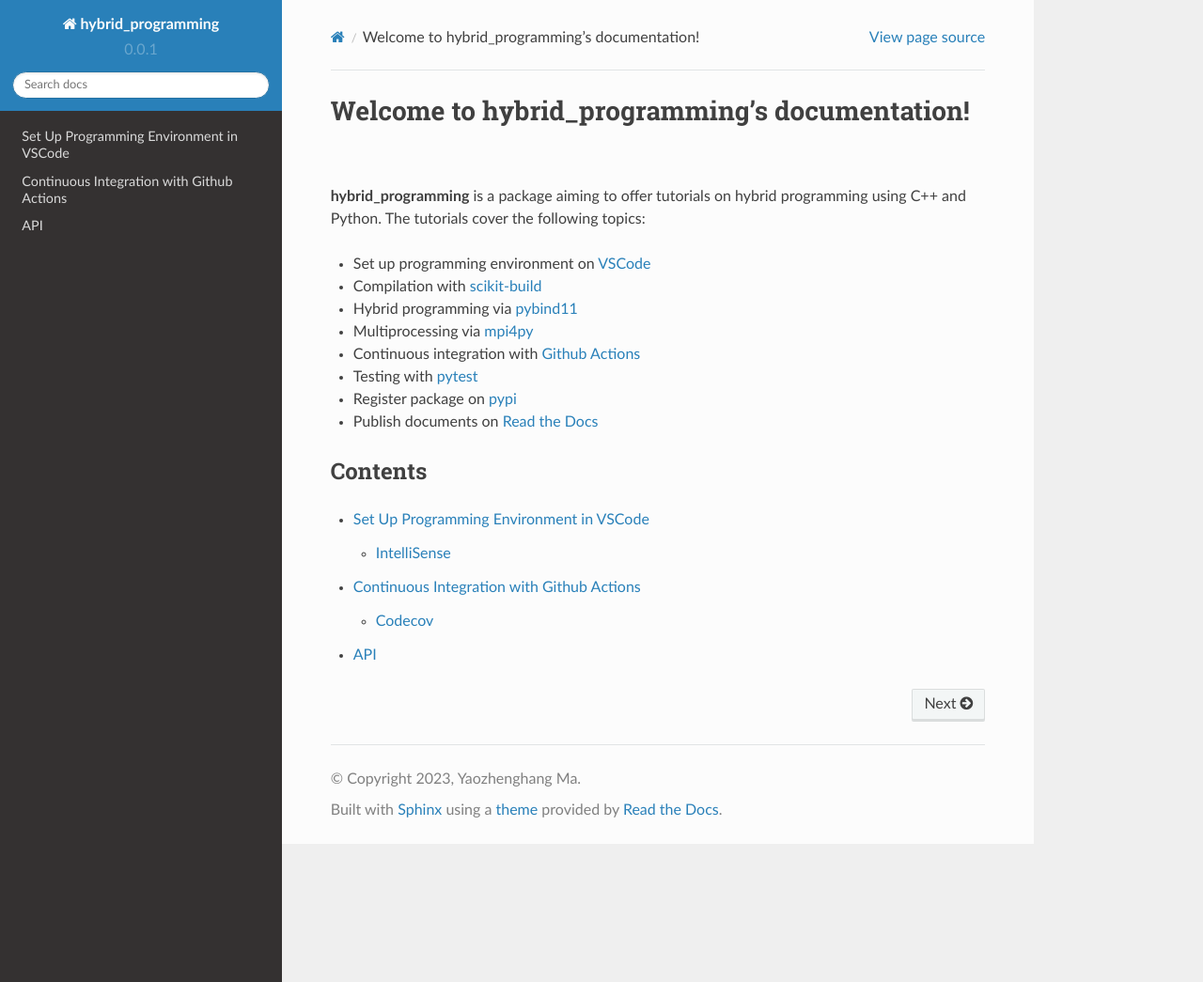
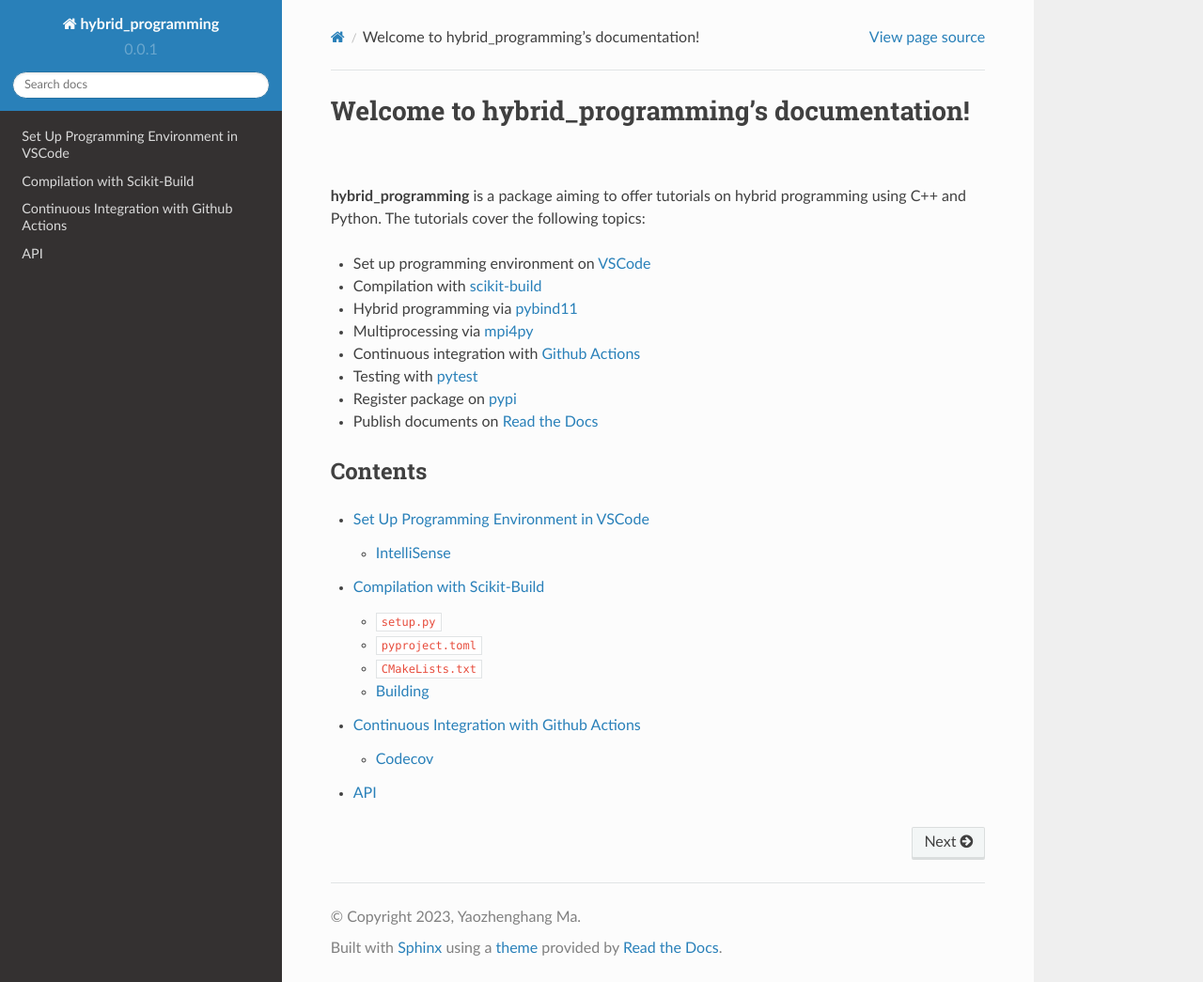
Before and after one commit to yaozhenghangma/hybrid_programming, a Sphinx documentation site: the page built from docs/source/index.md, in a window 1280 px wide and 1045 px high. Shown: the whole window at 94% size. Built offline with Sphinx 7.4.7 and the Read the Docs theme 2.0.0, drawn with Linux system fonts in a browser that asks for light colours; some of the changed lines change nothing that is shown.

Commit message:
scikit-build

````diff
--- a/docs/source/index.md
+++ b/docs/source/index.md
@@ -14,8 +14,8 @@
 
 ```{eval-rst}
 .. toctree::
-
    vscode
+   scbuild
    github_actions
    api
 ```
--- /dev/null
+++ b/docs/source/scbuild.md
@@ -0,0 +1,53 @@
+# Compilation with Scikit-Build
+Scikit-Build is building system generator based on Python's setpuptools system and C++'s Cmake system. With Scikit-Build toolkit, we can compile C++/Python hybrid libraries automatically. The minimum requirements of Scikit-Build include three files: `setup.py`, `pyproject.toml` and `CMakeLists.txt`.
+
+## `setup.py`
+`setup.py` is config file used by Python's setuptools. It consists of basic information about the project. To activate Sckikit-Build tools, the `setup` function must be overloaded by function provided by Scikit-Build in `setup.py`:
+```python
+from skbuild import setup
+```
+An example of `setup.py` can be found [here](https://github.com/yaozhenghangma/hybrid_programming/blob/main/setup.py). The additional options in `setup.py` are listed on [Scikit-Build's website](https://scikit-build.readthedocs.io/en/latest/usage.html#setup-options) and [Python's document](https://docs.python.org/3/distutils/setupscript.html).
+
+## `pyproject.toml`
+`pyproject.toml` is the specified file format of [PEP 518](https://peps.python.org/pep-0518/), which contains the building system requirements of the project. A detailed description of `pyproject.toml` can be found in [pip's document](https://pip.pypa.io/en/stable/reference/build-system/pyproject-toml/). Here, we only utilize a simplified yet practical version that is suitable for most scenarios:
+```toml
+[build-system]
+requires = [
+    "setuptools>=42",
+    "cmake>=3.13",
+    "scikit-build>=0.14.1",
+]
+
+build-backend = "setuptools.build_meta"
+```
+
+## `CMakeLists.txt`
+`CMakeLists.txt` file contains building options of CMake. To correctly build a pybind11 project, the location of pybind11 must be provided to CMake:
+```txt
+if(SKBUILD)
+  execute_process(
+    COMMAND "${PYTHON_EXECUTABLE}" -c
+            "import pybind11; print(pybind11.get_cmake_dir())"
+    OUTPUT_VARIABLE _tmp_dir
+    OUTPUT_STRIP_TRAILING_WHITESPACE COMMAND_ECHO STDOUT)
+  list(APPEND CMAKE_PREFIX_PATH "${_tmp_dir}")
+endif()
+
+find_package(pybind11 CONFIG REQUIRED)
+```
+To compile a C++ source code into a shared library, we can use the following commands:
+```txt
+pybind11_add_module(example_cpp_lib src/example_lib/example.cpp)
+
+install(TARGETS example_cpp_lib DESTINATION .)
+```
+The `pybind11_add_module` command will compile `example.cpp` file into shared library named `example_cpp_lib`. And when the project is packaged by Python, `install` command will place the library in the root directory of the project.
+This example `CMakeLists.txt` can be found [here](https://github.com/yaozhenghangma/hybrid_programming/blob/main/CMakeLists.txt).
+
+## Building
+Once these three things are prepared correctly. In root directory of the project, we can utilize commands provided by setuptools to build the package.
+```bash
+python3 setup.py build
+python3 setup.py install
+```
+The command `build` will build and package the project into a directory named `_skbuild`, and `install` command will copy the packaged project to site-packages director of Python.
````
